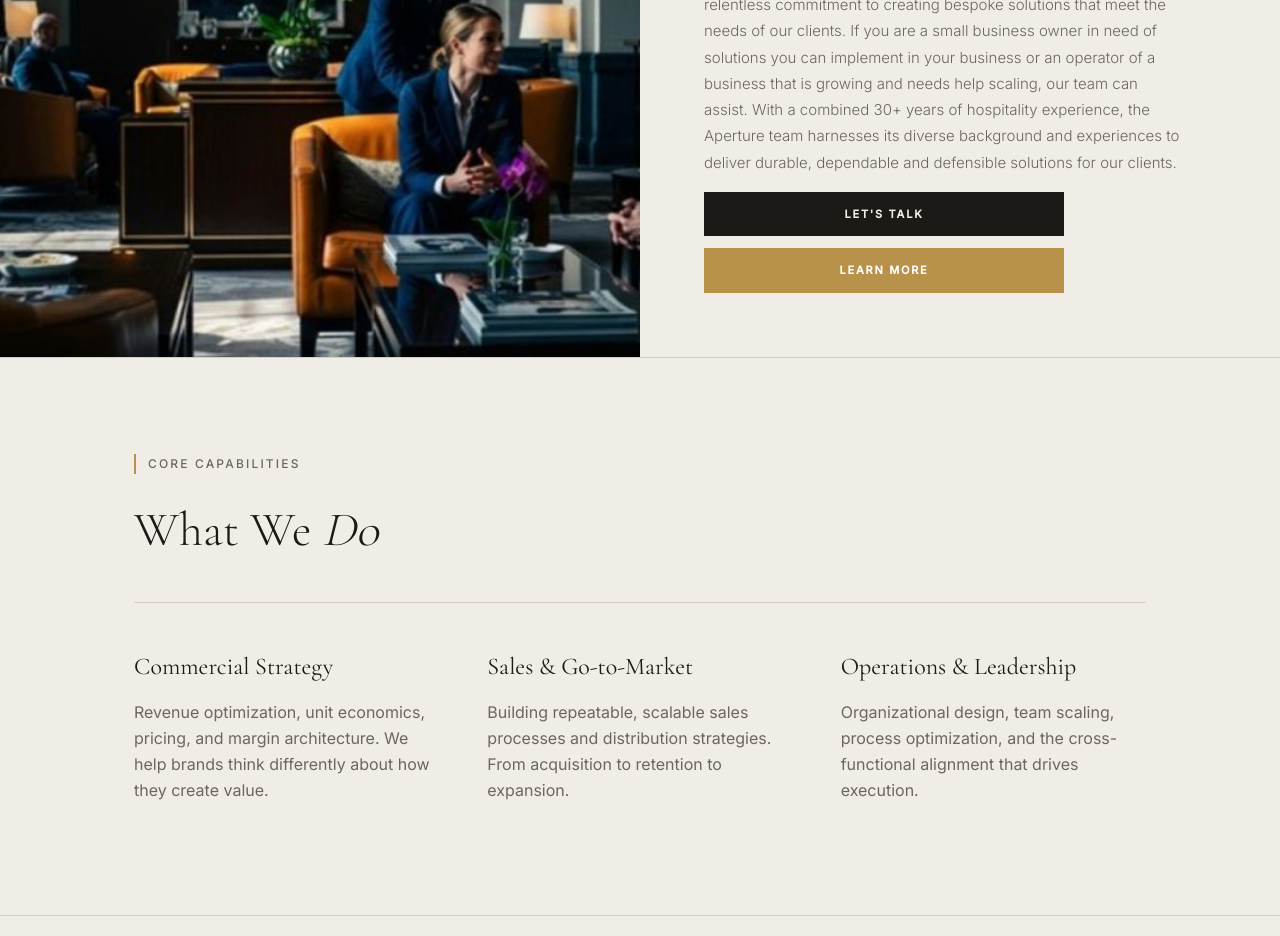
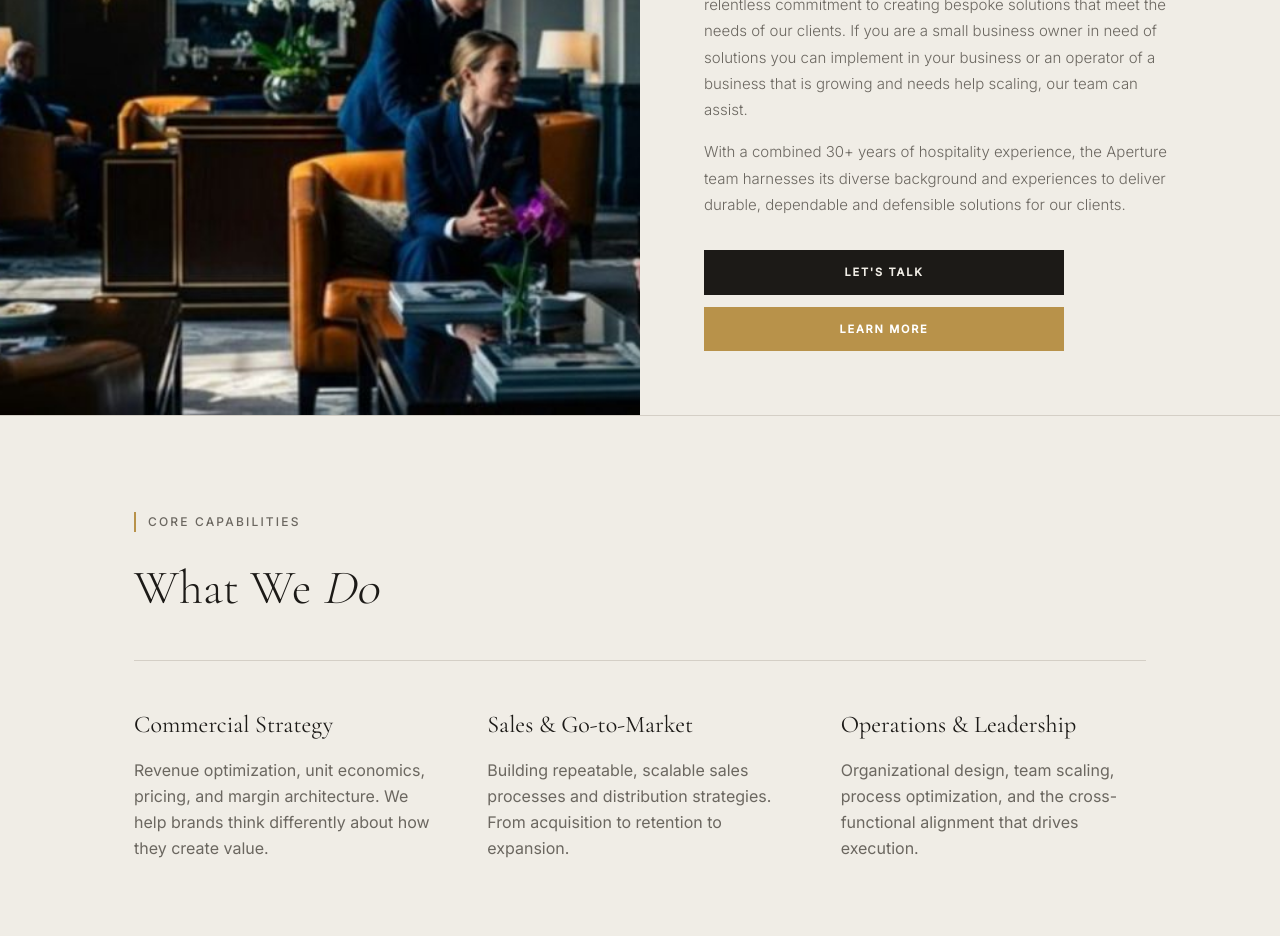
Before and after one commit to letsnavigatebmw/aperture-hospitality, a Next.js app: page / in a window 1280 px wide. Shown: the part 800-1736 px from the top of the page. Built offline with nearby package versions, Linux system fonts and the light colour scheme.

Commit message:
Add paragraph break at 'With a combined 30+ years' on homepage hero

```diff
--- a/app/page.tsx
+++ b/app/page.tsx
@@ -94,7 +94,20 @@ export default function Home() {
               margin: '0 0 1rem 0',
               maxWidth: '480px'
             }}>
-              Aperture Hospitality is driven by a passion for problem solving and a relentless commitment to creating bespoke solutions that meet the needs of our clients. If you are a small business owner in need of solutions you can implement in your business or an operator of a business that is growing and needs help scaling, our team can assist. With a combined 30+ years of hospitality experience, the Aperture team harnesses its diverse background and experiences to deliver durable, dependable and defensible solutions for our clients.
+              Aperture Hospitality is driven by a passion for problem solving and a relentless commitment to creating bespoke solutions that meet the needs of our clients. If you are a small business owner in need of solutions you can implement in your business or an operator of a business that is growing and needs help scaling, our team can assist.
+            </p>
+
+            <p style={{
+              fontFamily: "'Inter', sans-serif",
+              fontSize: '0.9375rem',
+              fontWeight: 300,
+              lineHeight: 1.75,
+              color: '#6B6760',
+              marginBottom: '2rem',
+              margin: '0 0 2rem 0',
+              maxWidth: '480px'
+            }}>
+              With a combined 30+ years of hospitality experience, the Aperture team harnesses its diverse background and experiences to deliver durable, dependable and defensible solutions for our clients.
             </p>
 
 
```
